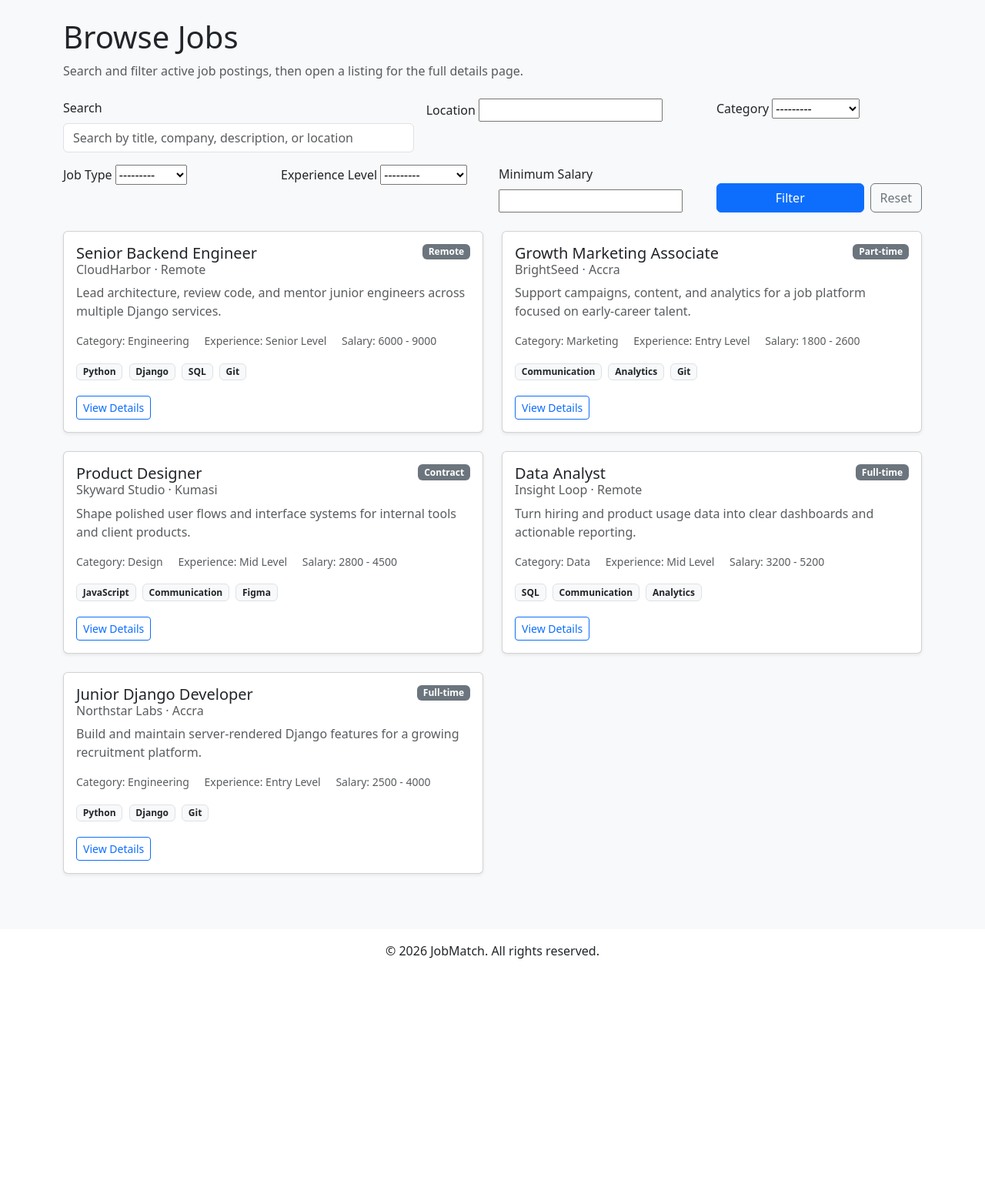
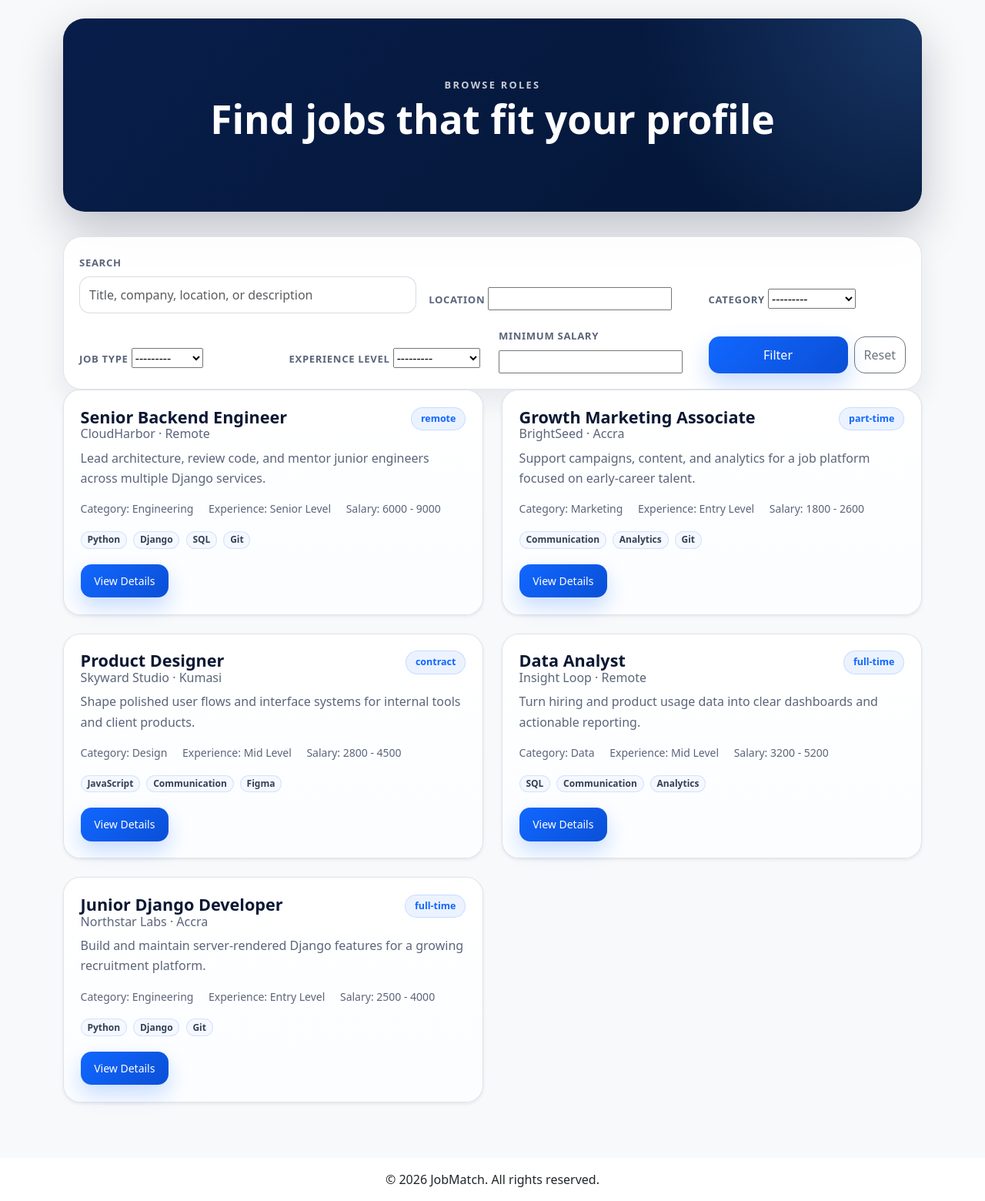
Before and after one commit to jwamani/job_recommendation_engine, a Django app: page /jobs/ in a window 1280 px wide. Shown: the part 56-1616 px from the top of the page at 77% size. Before the commit the page ends 1301 px from the top, so only its background shows below. Run offline with Django 5.2, Linux system fonts and the light colour scheme; data comes from the database, SQL or seed files in the repository.

Commit message:
styling for job listings

```diff
--- a/jobs/templates/jobs/job_list.html
+++ b/jobs/templates/jobs/job_list.html
@@ -3,51 +3,59 @@
 {% block title %}Browse Jobs — JobMatch{% endblock %}
 
 {% block content %}
-<div class="mb-4">
-  <h1 class="mb-2">Browse Jobs</h1>
-  <p class="text-muted mb-0">Search and filter active job postings, then open a listing for the full details page.</p>
+<div class="jobs-page">
+  <section class="jobs-hero">
+    <div class="jobs-hero__content">
+      <p class="jobs-hero__eyebrow mb-2">Browse roles</p>
+      <h1 class="jobs-hero__title mb-3">Find jobs that fit your profile</h1>
+
     </div>
+  </section>
 
-<form method="get" class="row g-3 mb-4">
+  <section class="jobs-toolbar">
+    <form method="get" class="jobs-filter-card">
+      <div class="row g-3 align-items-end">
         <div class="col-12 col-md-5">
-    <label for="id_q" class="form-label">Search</label>
+          <label for="id_q" class="form-label jobs-label">Search</label>
           <input
             type="text"
             id="id_q"
             name="q"
             value="{{ search_query }}"
-      class="form-control"
-      placeholder="Search by title, company, description, or location"
+            class="form-control jobs-input"
+            placeholder="Title, company, location, or description"
           />
         </div>
         <div class="col-12 col-md-4">
-    <label for="id_location" class="form-label">Location</label>
+          <label for="id_location" class="form-label jobs-label">Location</label>
           {{ filter.form.location }}
         </div>
         <div class="col-12 col-md-3">
-    <label for="id_category" class="form-label">Category</label>
+          <label for="id_category" class="form-label jobs-label">Category</label>
           {{ filter.form.category }}
         </div>
         <div class="col-12 col-md-3">
-    <label for="id_job_type" class="form-label">Job Type</label>
+          <label for="id_job_type" class="form-label jobs-label">Job Type</label>
           {{ filter.form.job_type }}
         </div>
         <div class="col-12 col-md-3">
-    <label for="id_experience_level" class="form-label">Experience Level</label>
+          <label for="id_experience_level" class="form-label jobs-label">Experience Level</label>
           {{ filter.form.experience_level }}
         </div>
         <div class="col-12 col-md-3">
-    <label for="id_salary_min" class="form-label">Minimum Salary</label>
+          <label for="id_salary_min" class="form-label jobs-label">Minimum Salary</label>
           {{ filter.form.salary_min }}
         </div>
         <div class="col-12 col-md-3 d-flex align-items-end gap-2">
-    <button type="submit" class="btn btn-primary flex-grow-1">Filter</button>
-    <a href="{% url 'jobs:job_list' %}" class="btn btn-outline-secondary">Reset</a>
+          <button type="submit" class="btn btn-primary jobs-button flex-grow-1">Filter</button>
+          <a href="{% url 'jobs:job_list' %}" class="btn btn-outline-secondary jobs-reset">Reset</a>
+        </div>
       </div>
     </form>
+  </section>
 
   {% if search_query or filter.form.location.value or filter.form.category.value or filter.form.job_type.value or filter.form.experience_level.value or filter.form.salary_min.value %}
-  <div class="alert alert-light border mb-4">
+    <section class="jobs-active-filters alert alert-light border mb-4">
       <strong>Active filters:</strong>
       {% if search_query %}<span class="me-2">Search: {{ search_query }}</span>{% endif %}
       {% if filter.form.location.value %}<span class="me-2">Location: {{ filter.form.location.value }}</span>{% endif %}
@@ -55,25 +63,26 @@
       {% if filter.form.job_type.value %}<span class="me-2">Type: {{ filter.form.job_type.value }}</span>{% endif %}
       {% if filter.form.experience_level.value %}<span class="me-2">Experience: {{ filter.form.experience_level.value }}</span>{% endif %}
       {% if filter.form.salary_min.value %}<span class="me-2">Min salary: {{ filter.form.salary_min.value }}</span>{% endif %}
-  </div>
+    </section>
   {% endif %}
 
+  <section class="jobs-results">
     <div class="row g-4">
       {% for job in object_list %}
         <div class="col-12 col-lg-6">
-      <div class="card h-100 shadow-sm">
-        <div class="card-body d-flex flex-column">
+          <div class="card jobs-card h-100 shadow-sm">
+            <div class="card-body jobs-card__body d-flex flex-column">
               <div class="d-flex justify-content-between align-items-start gap-3 mb-2">
                 <div>
-              <h5 class="card-title mb-1">{{ job.title }}</h5>
-              <h6 class="card-subtitle text-muted">{{ job.company }} &middot; {{ job.location }}</h6>
+                  <h5 class="card-title jobs-card__title mb-1">{{ job.title }}</h5>
+                  <h6 class="card-subtitle jobs-card__meta text-muted">{{ job.company }} &middot; {{ job.location }}</h6>
                 </div>
-            <span class="badge text-bg-secondary">{{ job.get_job_type_display }}</span>
+                <span class="badge jobs-badge">{{ job.get_job_type_display }}</span>
               </div>
 
-          <p class="card-text text-muted mb-3">{{ job.description|truncatewords:28 }}</p>
+              <p class="card-text jobs-card__text mb-3">{{ job.description|truncatewords:28 }}</p>
 
-          <div class="small text-muted mb-3">
+              <div class="jobs-card__details small text-muted mb-3">
                 <span class="me-3">Category: {{ job.category }}</span>
                 <span class="me-3">Experience: {{ job.get_experience_level_display }}</span>
                 {% if job.salary_min or job.salary_max %}
@@ -87,15 +96,15 @@
               </div>
 
               {% if job.required_skills.all %}
-            <div class="mb-3">
+                <div class="jobs-card__skills mb-3">
                   {% for skill in job.required_skills.all|slice:":4" %}
-                <span class="badge text-bg-light border text-dark me-1 mb-1">{{ skill.name }}</span>
+                    <span class="badge jobs-skill-badge me-1 mb-1">{{ skill.name }}</span>
                   {% endfor %}
                 </div>
               {% endif %}
 
               <div class="mt-auto">
-            <a href="{% url 'jobs:job_detail' job.pk %}" class="btn btn-outline-primary btn-sm">View Details</a>
+                <a href="{% url 'jobs:job_detail' job.pk %}" class="btn btn-primary jobs-view-btn btn-sm">View Details</a>
               </div>
             </div>
           </div>
@@ -106,9 +115,10 @@
         </div>
       {% endfor %}
     </div>
+  </section>
 
   {% if is_paginated %}
-  <nav class="mt-4" aria-label="Job pagination">
+    <nav class="jobs-pagination mt-4" aria-label="Job pagination">
       <ul class="pagination justify-content-center mb-0">
         {% if page_obj.has_previous %}
           <li class="page-item">
@@ -132,4 +142,5 @@
       </ul>
     </nav>
   {% endif %}
+</div>
 {% endblock %}
--- a/static/css/styles.css
+++ b/static/css/styles.css
@@ -26,3 +26,206 @@ body {
     font-weight: 600;
     flex-shrink: 0;
 }
+
+/* Jobs list page */
+.jobs-page {
+    --jobs-navy: #081e4a;
+    --jobs-navy-deep: #041636;
+    --jobs-panel: #ffffff;
+    --jobs-border: rgba(12, 35, 86, 0.12);
+    --jobs-text: #0f172a;
+    --jobs-muted: #5b657a;
+    --jobs-accent: #1167ff;
+    --jobs-accent-soft: rgba(17, 103, 255, 0.08);
+    color: var(--jobs-text);
+}
+
+.jobs-page .jobs-hero {
+    border-radius: 28px;
+    overflow: hidden;
+    background:
+        radial-gradient(circle at top right, rgba(91, 163, 255, 0.22), transparent 32%),
+        linear-gradient(135deg, var(--jobs-navy), var(--jobs-navy-deep));
+    color: #fff;
+    padding: clamp(3rem, 6vw, 5rem) clamp(1.25rem, 4vw, 4rem);
+    margin-bottom: 2rem;
+    box-shadow: 0 24px 60px rgba(6, 18, 52, 0.24);
+}
+
+.jobs-page .jobs-hero__content {
+    max-width: 820px;
+    margin: 0 auto;
+    text-align: center;
+}
+
+.jobs-page .jobs-hero__eyebrow {
+    text-transform: uppercase;
+    letter-spacing: 0.18em;
+    font-size: 0.8rem;
+    font-weight: 700;
+    color: rgba(255, 255, 255, 0.78);
+}
+
+.jobs-page .jobs-hero__title {
+    font-size: clamp(2.1rem, 4vw, 3.6rem);
+    font-weight: 800;
+    line-height: 1.05;
+    margin-bottom: 0.75rem;
+}
+
+.jobs-page .jobs-hero__subtitle {
+    font-size: clamp(1rem, 2vw, 1.25rem);
+    color: rgba(255, 255, 255, 0.86);
+}
+
+.jobs-page .jobs-filter-card {
+    background: rgba(255, 255, 255, 0.9);
+    border: 1px solid var(--jobs-border);
+    border-radius: 24px;
+    box-shadow: 0 14px 34px rgba(8, 30, 74, 0.08);
+    padding: 1.25rem;
+    backdrop-filter: blur(8px);
+}
+
+.jobs-page .jobs-label {
+    color: var(--jobs-muted);
+    font-size: 0.82rem;
+    font-weight: 700;
+    text-transform: uppercase;
+    letter-spacing: 0.05em;
+}
+
+.jobs-page .jobs-input,
+.jobs-page .jobs-filter-card .form-control,
+.jobs-page .jobs-filter-card .form-select {
+    border-radius: 14px;
+    border-color: rgba(12, 35, 86, 0.16);
+    min-height: 48px;
+    box-shadow: none;
+}
+
+.jobs-page .jobs-filter-card .form-control:focus,
+.jobs-page .jobs-filter-card .form-select:focus {
+    border-color: rgba(17, 103, 255, 0.45);
+    box-shadow: 0 0 0 0.2rem rgba(17, 103, 255, 0.12);
+}
+
+.jobs-page .jobs-button {
+    min-height: 48px;
+    border-radius: 14px;
+    background: linear-gradient(135deg, #1167ff, #0a4fd6);
+    border: 0;
+    box-shadow: 0 14px 30px rgba(17, 103, 255, 0.24);
+}
+
+.jobs-page .jobs-button:hover {
+    background: linear-gradient(135deg, #0f5ff0, #0a47c0);
+}
+
+.jobs-page .jobs-reset {
+    min-height: 48px;
+    border-radius: 14px;
+    display: inline-flex;
+    align-items: center;
+}
+
+.jobs-page .jobs-active-filters {
+    border-radius: 18px;
+    background: #f7faff;
+    border-color: rgba(17, 103, 255, 0.16) !important;
+    color: var(--jobs-muted);
+}
+
+.jobs-page .jobs-card {
+    border: 1px solid var(--jobs-border);
+    border-radius: 22px;
+    background: linear-gradient(180deg, #ffffff 0%, #fbfdff 100%);
+    box-shadow: 0 12px 30px rgba(10, 27, 61, 0.06);
+    transition: transform 0.2s ease, box-shadow 0.2s ease, border-color 0.2s ease;
+}
+
+.jobs-page .jobs-card:hover {
+    transform: translateY(-3px);
+    box-shadow: 0 20px 42px rgba(10, 27, 61, 0.12);
+    border-color: rgba(17, 103, 255, 0.22);
+}
+
+.jobs-page .jobs-card__body {
+    padding: 1.35rem;
+}
+
+.jobs-page .jobs-card__title {
+    font-size: 1.35rem;
+    font-weight: 800;
+    color: #0b1833;
+}
+
+.jobs-page .jobs-card__meta,
+.jobs-page .jobs-card__text,
+.jobs-page .jobs-card__details {
+    color: var(--jobs-muted) !important;
+}
+
+.jobs-page .jobs-card__text {
+    line-height: 1.65;
+}
+
+.jobs-page .jobs-badge {
+    border-radius: 999px;
+    background: var(--jobs-accent-soft);
+    color: var(--jobs-accent);
+    border: 1px solid rgba(17, 103, 255, 0.16);
+    padding: 0.5rem 0.75rem;
+    font-size: 0.78rem;
+    font-weight: 700;
+    text-transform: lowercase;
+}
+
+.jobs-page .jobs-skill-badge {
+    border-radius: 999px;
+    background: #f5f8ff;
+    border: 1px solid rgba(17, 103, 255, 0.14);
+    color: #334155;
+    font-weight: 600;
+}
+
+.jobs-page .jobs-view-btn {
+    border-radius: 14px;
+    padding: 0.7rem 1.1rem;
+    background: linear-gradient(135deg, #1167ff, #0a4fd6);
+    border: 0;
+    box-shadow: 0 12px 26px rgba(17, 103, 255, 0.22);
+}
+
+.jobs-page .jobs-view-btn:hover {
+    background: linear-gradient(135deg, #0f5ff0, #0a47c0);
+}
+
+.jobs-page .jobs-pagination .page-link {
+    border-radius: 12px;
+    margin: 0 0.2rem;
+    border-color: rgba(12, 35, 86, 0.12);
+    color: var(--jobs-navy);
+}
+
+.jobs-page .jobs-pagination .page-item.active .page-link,
+.jobs-page .jobs-pagination .page-link:hover {
+    background: var(--jobs-navy);
+    color: #fff;
+    border-color: var(--jobs-navy);
+}
+
+@media (max-width: 767.98px) {
+    .jobs-page .jobs-hero {
+        border-radius: 22px;
+        padding: 2.4rem 1.25rem;
+    }
+
+    .jobs-page .jobs-filter-card {
+        padding: 1rem;
+    }
+
+    .jobs-page .jobs-card__body {
+        padding: 1.15rem;
+    }
+}
```
Lines whose indentation alone changed are shown as unchanged.
